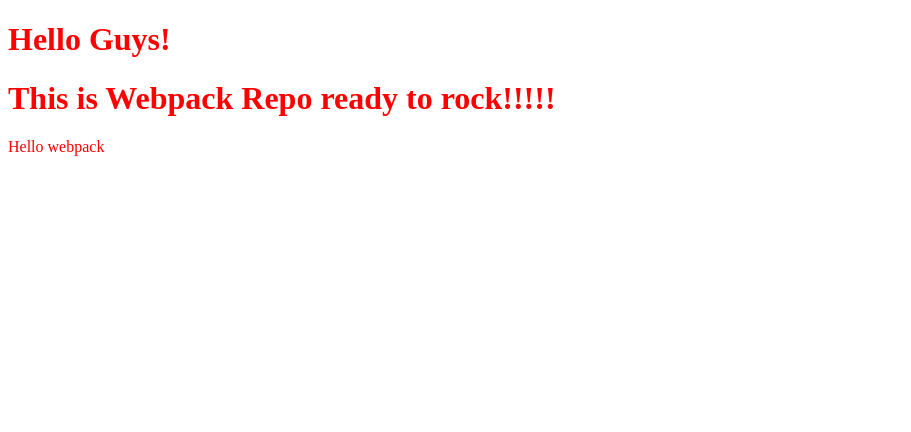
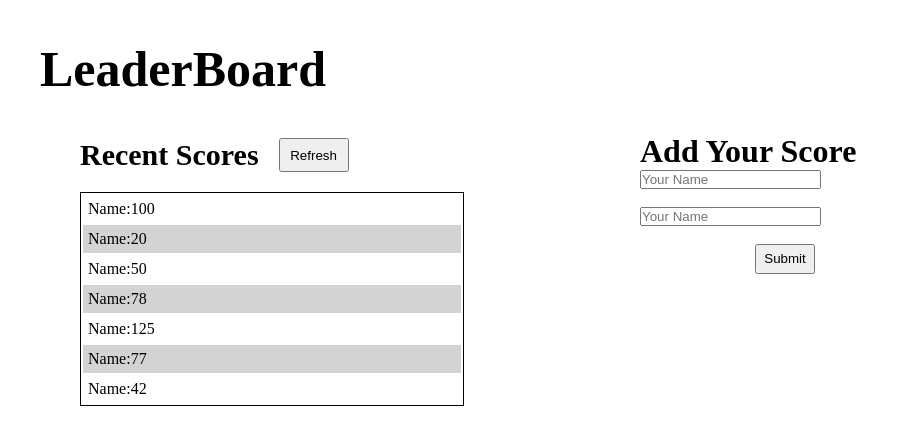
Before and after one commit to developerwaleed/LeaderBoard-App, a website built with webpack: page src/index.html in a window 1280 px wide. Shown: the whole page, without its empty margins (0-911 px from the left). Built offline with nearby package versions, Linux system fonts and the light colour scheme.

Commit message:
Add Basic Structure

```diff
--- a/src/index.html
+++ b/src/index.html
@@ -1,12 +1,56 @@
 <!DOCTYPE html>
 <html lang="en">
-<head>
-    <meta charset="UTF-8">
-    <meta name="viewport" content="width=device-width, initial-scale=1.0">
-    <title>Wbpack Setup</title>
-</head>
-<body>
-    <h1>Hello Guys!</h1>
-    <h1>This is Webpack Repo ready to rock!!!!!</h1>
-</body>
+  <head>
+    <meta charset="UTF-8" />
+    <meta name="viewport" content="width=device-width, initial-scale=1.0" />
+    <title>LeaderBoard App</title>
+  </head>
+  <body>
+    <main>
+      <div class="sub-main1">
+          <div class="title">
+            <h1>LeaderBoard</h1>
+          </div>
+          <div class="score-div">
+            <div class="score-title">
+              <h2>Recent Scores</h2>
+              <button type="button">Refresh</button>
+            </div>
+            <table class="score-Table">
+                <tr>
+                    <td>Name:100</td>
+                </tr>
+                <tr>
+                    <td>Name:20</td>
+                </tr>
+                <tr>
+                    <td>Name:50</td>
+                </tr>
+                <tr>
+                    <td>Name:78</td>
+                </tr>
+                <tr>
+                    <td>Name:125</td>
+                </tr>
+                <tr>
+                    <td>Name:77</td>
+                </tr>
+                <tr>
+                    <td>Name:42</td>
+                </tr>
+            </table>
+          </div>
+      </div>
+
+      <div class="sub-main2">
+        <h1>Add Your Score</h1>
+
+            <input type="text" placeholder="Your Name"> <br>
+            <input type="text" placeholder="Your Name"> <br>
+            <button type="submit">Submit</button>
+
+      </div>
+
+    </main>
+  </body>
 </html>
--- a/src/index.js
+++ b/src/index.js
@@ -1,13 +1 @@
-import _ from 'lodash';
 import './style.css';
-
-function component() {
-    const element = document.createElement('div');
-
-    // Loadash, now imported by this script
-    element.innerHTML = _.join(['Hello', 'webpack'], ' ');
-
-    return element;
-  }
-
-  document.body.appendChild(component());
--- a/src/style.css
+++ b/src/style.css
@@ -1,3 +1,63 @@
-body {
-    color: red;
+* {
+  margin: 0;
+  padding: 0;
 }
+
+main {
+  display: grid;
+  grid-template-columns: 1fr 1fr;
+}
+
+.title {
+  font-size: 25px;
+  padding: 40px;
+}
+
+.score-div {
+  padding: 0 80px;
+}
+
+.score-title {
+  display: flex;
+  gap: 20px;
+  margin-bottom: 20px;
+}
+
+table {
+  border: 1px solid black;
+  width: 30vw;
+}
+
+.score-title h2 {
+  font-size: 30px;
+}
+
+.score-title button {
+  width: 70px;
+}
+
+th,
+td {
+  padding: 5px;
+}
+
+tr:nth-child(even) {
+  background-color: lightgray;
+}
+
+.sub-main2 {
+  display: flex;
+  flex-direction: column;
+  justify-content: center;
+}
+
+.sub-main2 input {
+  align-self: start;
+}
+
+.sub-main2 button {
+  align-self: start;
+  width: 60px;
+  height: 30px;
+  margin-left: 115px;
+}
```
Also changed, not shown: package.json (+16 -2 lines), .github/workflows/linters.yml, .stylelintrc.json, 1 other file.
